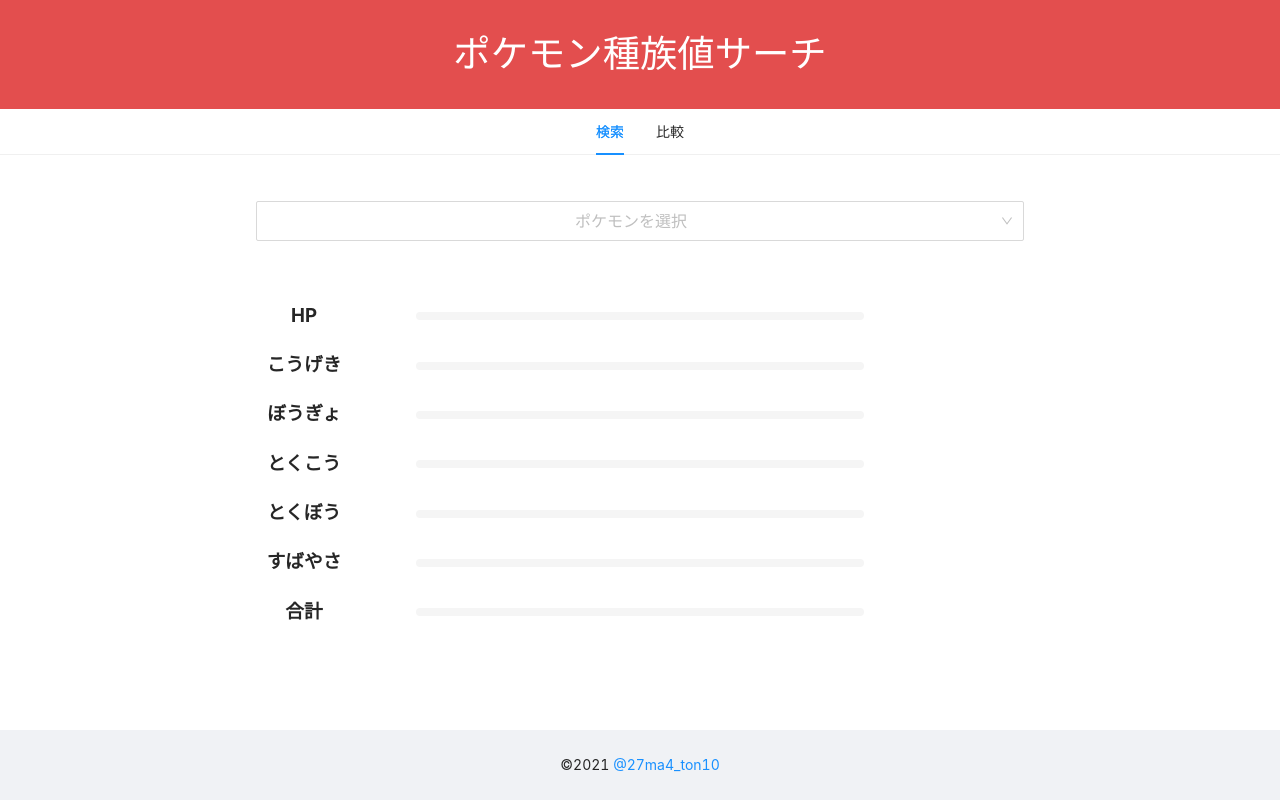
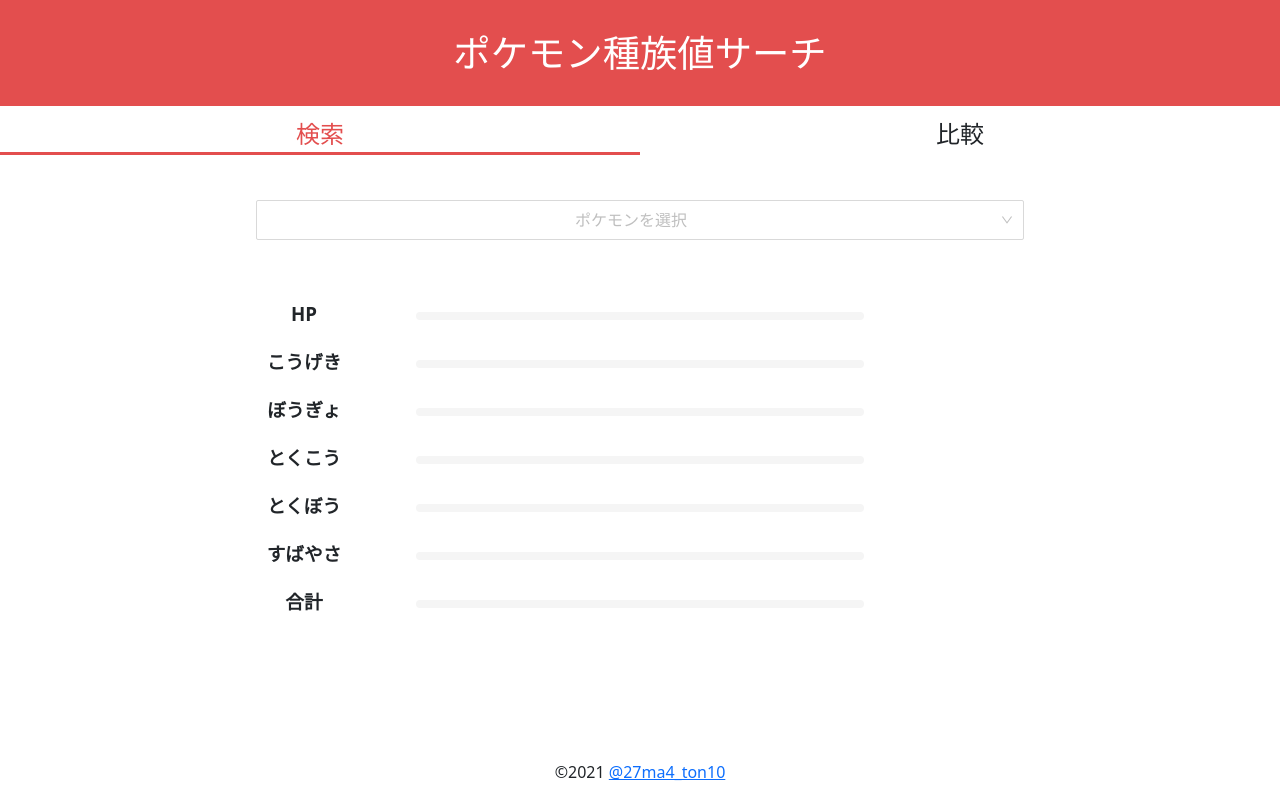
Before and after one commit to RyuseiNomi/PokemonTribeRateSearcher, a React (Create React App) app: page / in a window 1280 px wide. Built offline with nearby package versions, Linux system fonts and the light colour scheme.

Commit message:
fix: tab design
検索と比較を切り替えるタブのデザインを修正

```diff
--- a/src/App.css
+++ b/src/App.css
@@ -8,7 +8,41 @@
   color: white;
 }
 
-.ant-layout-footer {
+.main-content {
+  width: 100%;
+}
+
+.tab-label {
+  margin: 10px 0 15px 0;
+  display: block;
+  float: left;
+  width: calc(100%/2);
+}
+.main-content input:checked + .tab-label {
+  border-bottom: 3px solid #e34e4e;
+  color: #e34e4e;
+}
+
+.tab-label:hover {
+  opacity: 0.75;
+}
+
+input[name="tab-input"] {
+  display: none;
+}
+
+.tab-content {
+  display: none;
+  clear: both;
+  overflow: hidden;
+}
+
+#single:checked ~ #single-content,
+#compare:checked ~ #compare-content {
+  display: block;
+}
+
+.footer {
   text-align: center;
   position: absolute;
   bottom: 0;
@@ -20,12 +54,18 @@
     font-size: 16pt;
     padding: 20px 0 20px 0;
   }
+  .tab-label {
+    font-size: 14pt;
+  }
 }
 
 @media (min-width: 375px) {
   .title {
     font-size: 20pt;
     padding: 20px 0 20px 0;
+  }
+  .tab-label {
+    font-size: 16pt;
   }
 }
 
@@ -34,4 +74,7 @@
     font-size:28pt;
     padding: 25px 0 25px 0;
   }
+  .tab-label {
+    font-size: 18pt;
   }
+}
--- a/src/App.tsx
+++ b/src/App.tsx
@@ -1,30 +1,36 @@
 import React from 'react';
 import './App.css';
-import 'antd/dist/antd.css';
-import { Layout, Tabs } from 'antd';
 import SingleSearch from 'pages/SingleSearch'
 import CompareRate from 'pages/CompareRate'
+import 'bootstrap/dist/css/bootstrap.min.css';
 
 class App extends React.Component {
 
   render() {
     //const pokemon = this.state;
-    const { Footer } = Layout;
-    const { TabPane } = Tabs;
     const twitterUrl = "https://twitter.com/27ma4_ton10";
 
     return (
       <div className="App">
         <p className="title">ポケモン種族値サーチ</p>
-        <Tabs defaultActiveKey="1" centered>
-          <TabPane tab="検索" key="1">
+        <div className="main-content">
+
+          <input id="single" type="radio" name="tab-input" checked />
+          <label className="tab-label" htmlFor="single">検索</label>
+          <input id="compare" type="radio" name="tab-input" />
+          <label className="tab-label" htmlFor="compare">比較</label>
+
+          <div className="tab-content" id="single-content">
             <SingleSearch />
-          </TabPane>
-          <TabPane tab="比較" key="2">
+          </div>
+          <div className="tab-content" id="compare-content">
             <CompareRate />
-          </TabPane>
-        </Tabs>
-        <Footer>©2021 <a href={twitterUrl} rel="noopener noreferrer" target="_blank">@27ma4_ton10</a></Footer>
+          </div>
+
+        </div>
+        <div className="footer">
+          <p>©2021 <a href={twitterUrl} rel="noopener noreferrer" target="_blank">@27ma4_ton10</a></p>
+        </div>
       </div>
     );
   }
```
Lines whose indentation alone changed are shown as unchanged.
